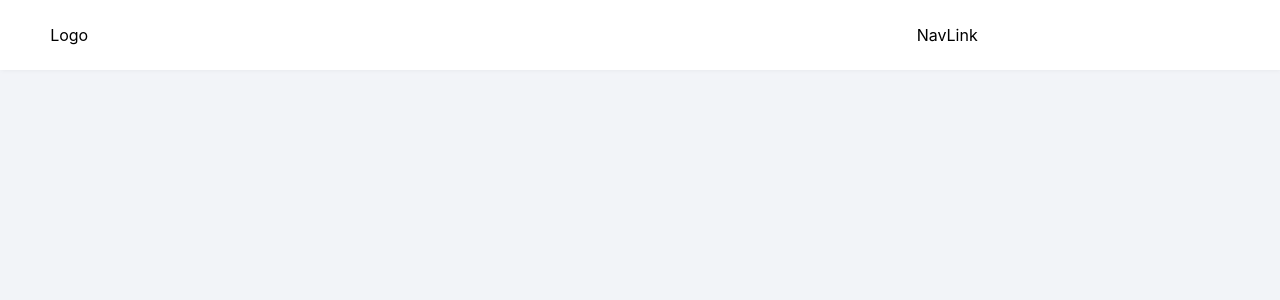
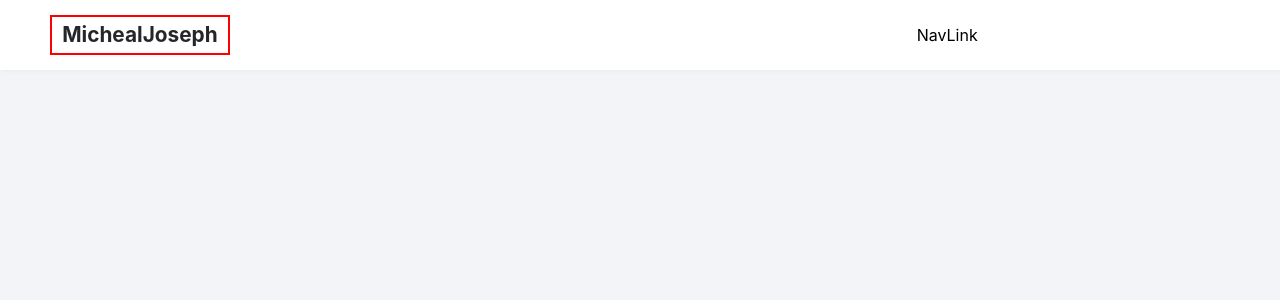
Before and after one commit to Josephmj99/My-Portfolio-Website, a React (Vite) app: page / in a window 1280 px wide. Shown: the top 300 px of the page. Built offline with nearby package versions, Linux system fonts and the light colour scheme.

Commit message:
feat: added logo

```diff
--- a/src/layouts/Header.jsx
+++ b/src/layouts/Header.jsx
@@ -1,12 +1,13 @@
 import React from 'react';
 import styles from '../layouts/layout.module.css';
 import Hamburger from '../components/hamburger/hamburger';
+import Logo from '../components/logo/Logo';
 
 
 const Header = () => {
   return (
     <header className={styles.header}>
-      <div className={styles.logoContainer}>Logo</div>
+      <div className={styles.logoContainer}><Logo/></div>
       <div className={styles.navlinkContainer}>NavLink</div>
       <div className={styles.hamburgerContainer}><Hamburger/></div>
     </header>
```
